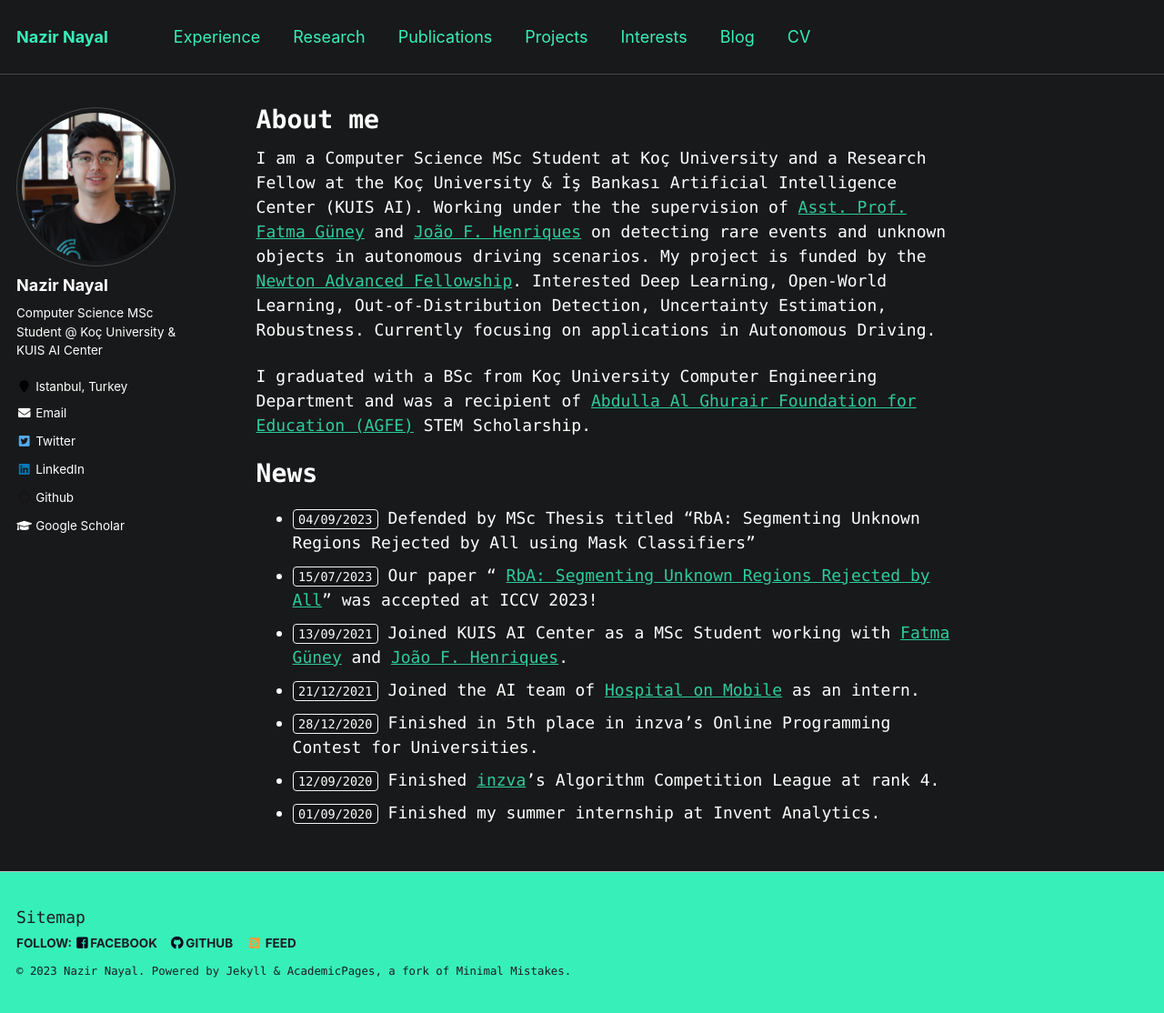
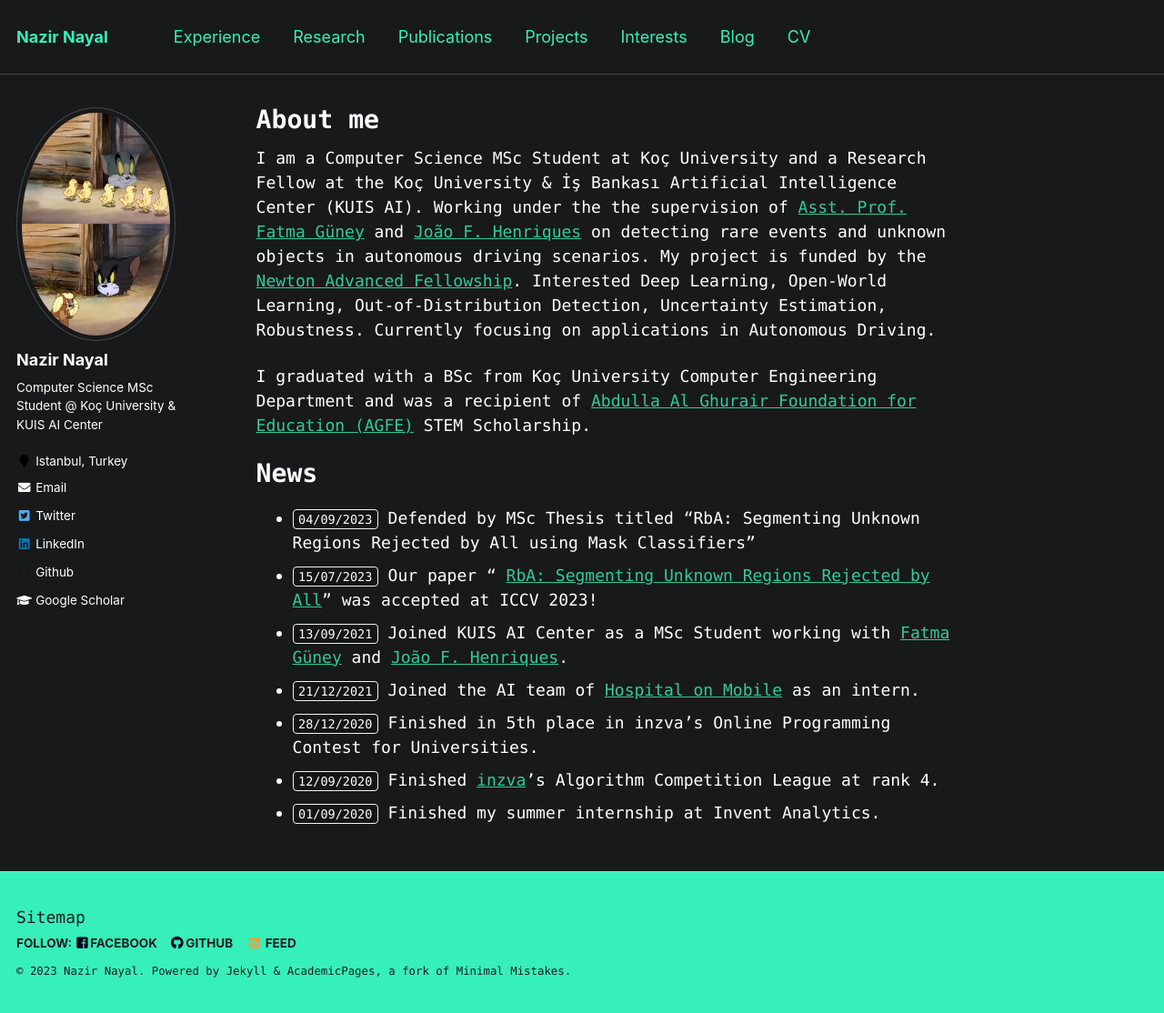
Before and after one commit to NazirNayal8/nazirnayal.github.io, a Jekyll site: the page built from _pages/about.md, in a window 1280 px wide and 1114 px high. Shown: the whole window at 91% size. Built offline with Jekyll 4.4.1, drawn with Linux system fonts in a browser that asks for light colours.

Commit message:
update profile photo

```diff
--- a/_config.yml
+++ b/_config.yml
@@ -81,7 +81,7 @@ analytics:
 # Site Author
 author:
   name             : "Nazir Nayal"
-  avatar           : "profile.jpg"
+  avatar           : "profile/graduation_day.png"
   bio              : "Computer Science MSc Student @ Koç University & KUIS AI Center"
   location         : "Istanbul, Turkey"
   employer         :
--- a/_pages/about.md
+++ b/_pages/about.md
@@ -19,7 +19,7 @@ I graduated with a BSc from Koç University Computer Engineering Department and
 
 # News
 * `04/09/2023` Defended by MSc Thesis titled "RbA: Segmenting Unknown Regions Rejected by All using Mask Classifiers"
-* `15/07/2023` Our paper " [RbA: Segmenting Unknown Regions Rejected by All](https://arxiv.org/abs/2211.14293)" was accepted at ICCV 2023!
+* `15/07/2023` Our paper " [RbA: Segmenting Unknown Regions Rejected by All](https://kuis-ai.github.io/RbA/)" was accepted at ICCV 2023!
 * `13/09/2021` Joined KUIS AI Center as a MSc Student working with [Fatma Güney](https://mysite.ku.edu.tr/fguney/) and [João F. Henriques](https://www.robots.ox.ac.uk/~joao/).
 * `21/12/2021` Joined the AI team of [Hospital on Mobile](https://www.hospitalonmobile.com/) as an intern.
 * `28/12/2020` Finished in 5th place in inzva's Online Programming Contest for Universities.
```
Also changed, not shown: images/profile/graduation_day.png (added).
